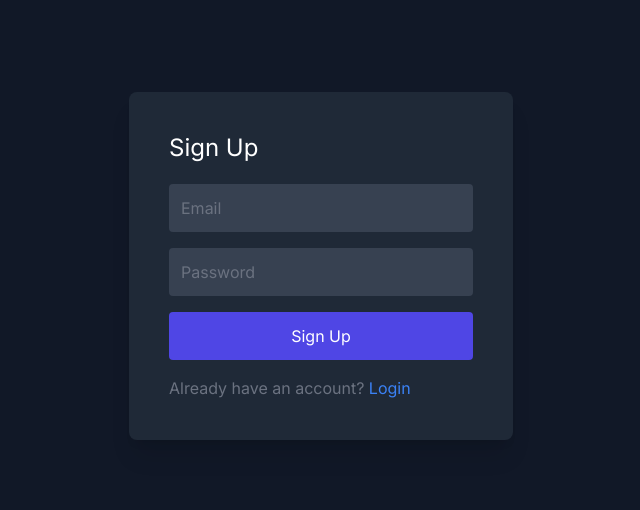
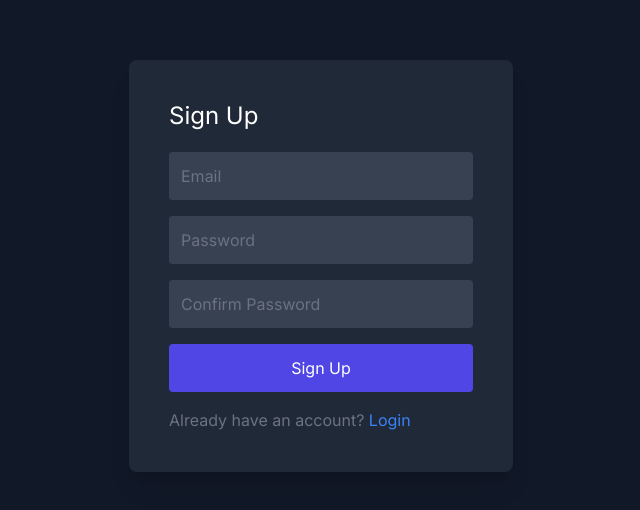
Before and after one commit to bynery-main/limonata-notion-clone, a Next.js app: page /sign-up in a window 1280 px wide. Shown: the part 134-644 px from the top of the page, without its empty margins (319-959 px from the left). Built offline with nearby package versions, Linux system fonts and the light colour scheme.

Commit message:
added confirm password option

```diff
--- a/src/app/(auth)/sign-up/page.tsx
+++ b/src/app/(auth)/sign-up/page.tsx
@@ -1,7 +1,7 @@
 'use client';
 import { useState, ChangeEvent, FormEvent } from 'react';
 import { useCreateUserWithEmailAndPassword } from 'react-firebase-hooks/auth';
-import { auth, db } from "../../../firebase/firebaseConfig";
+import { auth } from "../../../firebase/firebaseConfig";
 import { UserCredential } from 'firebase/auth';
 import { useRouter } from 'next/navigation';
 import toast from 'react-hot-toast';
@@ -10,6 +10,7 @@ const SignUp: React.FC = () => {
   const router = useRouter();
   const [email, setEmail] = useState<string>('');
   const [password, setPassword] = useState<string>('');
+  const [confirmPassword, setConfirmPassword] = useState<string>('');
   const [createUserWithEmailAndPassword, , error] = useCreateUserWithEmailAndPassword(auth);
 
   const handleEmailChange = (event: ChangeEvent<HTMLInputElement>) => {
@@ -18,6 +19,10 @@ const SignUp: React.FC = () => {
 
   const handlePasswordChange = (event: ChangeEvent<HTMLInputElement>) => {
     setPassword(event.target.value);
+  };
+
+  const handleConfirmPasswordChange = (event: ChangeEvent<HTMLInputElement>) => {
+    setConfirmPassword(event.target.value);
   };
 
   const handleSignUp = async (event: FormEvent<HTMLFormElement>) => {
@@ -36,6 +41,10 @@ const SignUp: React.FC = () => {
       toast.error('Password must be at least 6 characters.');
       return;
     }
+    if (password !== confirmPassword) {
+      toast.error('Passwords do not match.');
+      return;
+    }
 
     // Attempt to create user with email and password
     try {
@@ -48,6 +57,7 @@ const SignUp: React.FC = () => {
       sessionStorage.setItem('user', 'true');
       setEmail('');
       setPassword('');
+      setConfirmPassword('');
       router.push('/');
     } catch (e) {
       if (e instanceof Error) toast.error(e.message);
@@ -74,6 +84,13 @@ const SignUp: React.FC = () => {
             onChange={handlePasswordChange}
             className="w-full p-3 mb-4 bg-gray-700 rounded outline-none text-white placeholder-gray-500"
           />
+          <input
+            type="password"
+            placeholder="Confirm Password"
+            value={confirmPassword}
+            onChange={handleConfirmPasswordChange}
+            className="w-full p-3 mb-4 bg-gray-700 rounded outline-none text-white placeholder-gray-500"
+          />
           <button
             type="submit"
             className="w-full p-3 bg-indigo-600 rounded text-white hover:bg-indigo-500"
```
